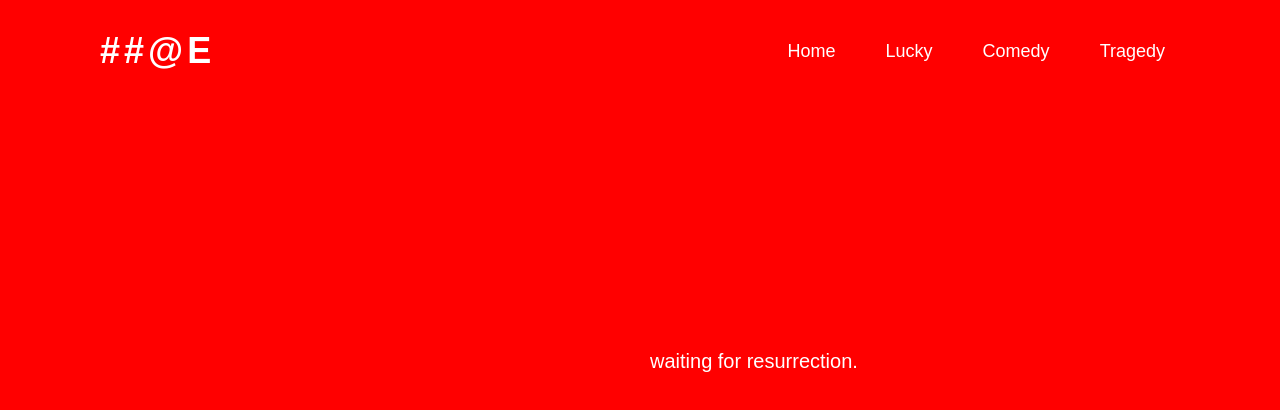
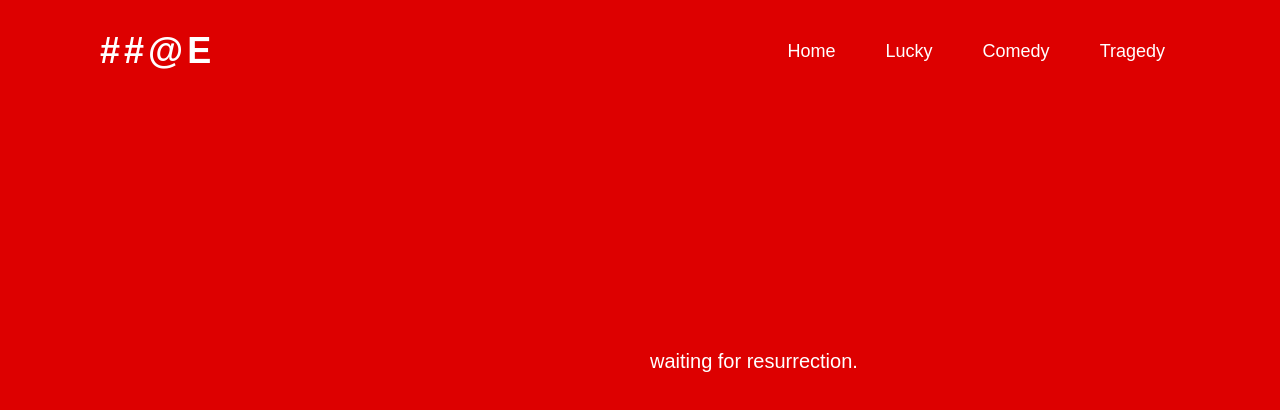
Before and after one commit to AgainstEverything/aetomb.github.io, a plain HTML site: page index.html in a window 1280 px wide. Drawn offline with Linux system fonts and the light colour scheme.

Commit message:
Update style.css

```diff
--- a/style.css
+++ b/style.css
@@ -12,7 +12,7 @@
 
 
 body {
-    background-color: red;
+    background-color: rgb(221, 0, 0);
     min-height: 100px;
     max-width: 300px;
 }
@@ -49,10 +49,9 @@ header .logo {
     font-size: 2em;
     text-transform: uppercase;
     letter-spacing: 4px;
+}
 
 
-
-}
 
 header ul {
 
```
